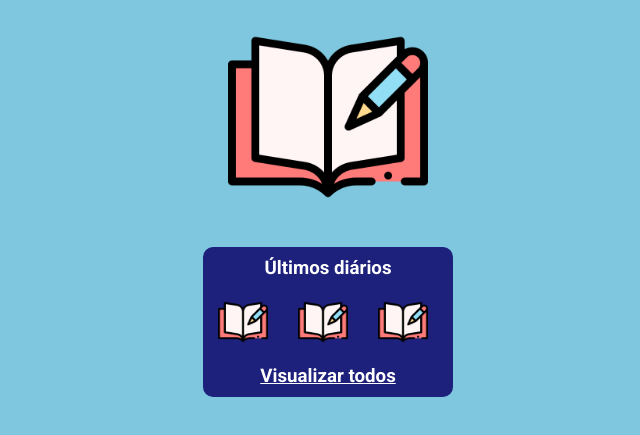
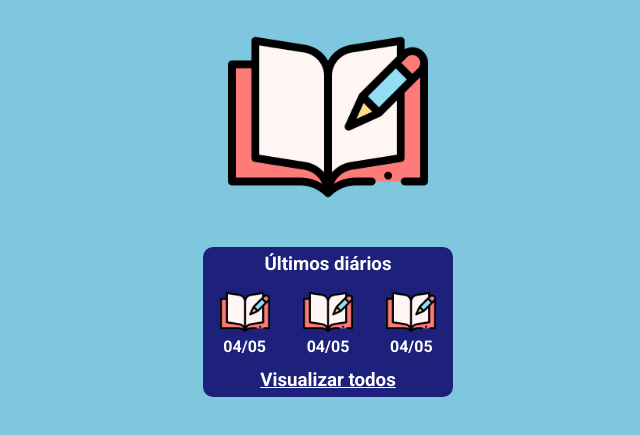
Before and after one commit to 0GabrielMarques0/lys-front-end, a plain HTML site: page src/diaries.html in a window 1280 px wide. Shown: the part 297-732 px from the top of the page, without its empty margins (312-952 px from the left). Drawn offline with Linux system fonts and the light colour scheme.

Commit message:
datas na tela diaries

```diff
--- a/src/diaries.html
+++ b/src/diaries.html
@@ -1,15 +1,14 @@
 <!DOCTYPE html>
 <html lang="pt">
+
 <head>
   <meta charset="UTF-8" />
   <meta http-equiv="X-UA-Compatible" content="IE=edge" />
   <meta name="viewport" content="width=device-width, initial-scale=1.0" />
   <link rel="preconnect" href="https://fonts.googleapis.com" />
   <link rel="preconnect" href="https://fonts.gstatic.com" crossorigin />
-    <link
-      href="https://fonts.googleapis.com/css2?family=Roboto:wght@100;300;400;500;700;900&display=swap"
-      rel="stylesheet"
-    />
+  <link href="https://fonts.googleapis.com/css2?family=Roboto:wght@100;300;400;500;700;900&display=swap"
+    rel="stylesheet" />
   <link rel="shortcut icon" href="../assets/logo.png" type="image/x-icon" />
   <link rel="stylesheet" href="../styles/diaries.css" />
   <title>Nova Conta</title>
@@ -18,9 +17,7 @@
 <body>
   <header>
     <nav>
-        <a class="arrow" href="../index.html"
-          ><img src="../assets/arrow-left.png" alt=""
-        /></a>
+      <a class="arrow" href="../index.html"><img src="../assets/arrow-left.png" alt="" /></a>
       <a class="newDiary" href="">Novo Diário</a>
     </nav>
     <div class="textDiarios">
@@ -34,13 +31,18 @@
         <div class="iconsDiaries">
           <a class="diaries" href="#">
             <img src="../assets/Diário.png" alt="icone diario 1" />
+            <h4>04/05</h4>
           </a>
           <a class="diaries" href="#">
             <img src="../assets/Diário.png" alt="icone diario 2" />
+            <h4>04/05</h4>
           </a>
           <a class="diaries" href="#">
             <img src="../assets/Diário.png" alt="icone diario 3" />
+            <h4>04/05</h4>
           </a>
+        </div>
+
         </div>
         <a class="visualizar" href="#">
           <h3>Visualizar todos</h3>
@@ -49,4 +51,5 @@
     </main>
   </header>
 </body>
+
 </html>
--- a/styles/diaries.css
+++ b/styles/diaries.css
@@ -77,6 +77,7 @@ article>h3 {
   width: 250px;
   display: flex;
   align-items: center;
+  justify-content: space-around;
 }
 
 a>img {
@@ -99,11 +100,16 @@ a>img {
 
 .diaries {
   display: flex;
+  flex-direction: column;
   justify-content: center;
   align-items: center;
   color: white;
   text-decoration: none;
   border-radius: 4px;
-  width: 80px;
-  height: 45px;
+  margin: 0;
 }
+
+.diaries > h4{
+  margin: 0;
+
+}
```
Lines whose indentation alone changed are shown as unchanged.
